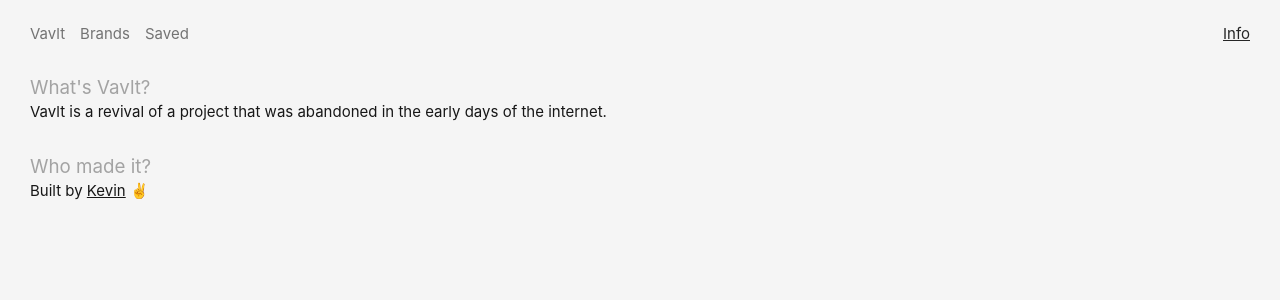
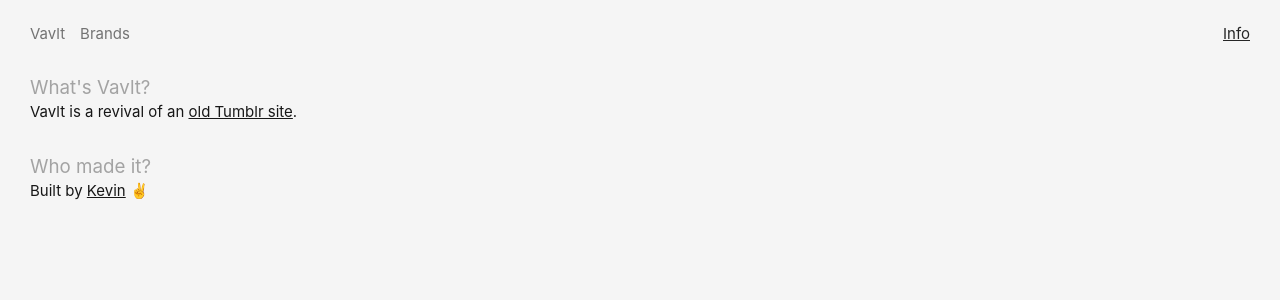
Before and after one commit to kevhjc/vavlt, a Next.js app: page /info in a window 1280 px wide. Shown: the top 300 px of the page. Built offline with nearby package versions, Linux system fonts and the light colour scheme.

Commit message:
feat: add placeholder save button component

```diff
--- a/components/Information.tsx
+++ b/components/Information.tsx
@@ -6,8 +6,16 @@ export default function Information() {
           <h2 className="text-xl text-neutral-400 dark:text-neutral-500">
             What's Vavlt?
           </h2>
-          Vavlt is a revival of a project that was abandoned in the early days
-          of the internet.
+          Vavlt is a revival of an{' '}
+          <a
+            href="http://web.archive.org/web/2020*/vavlt.tumblr.com"
+            target="_blank"
+            rel="noopener noreferrer"
+            className="underline underline-offset-1 hover:no-underline"
+          >
+            {`old Tumblr site`}
+          </a>
+          .
         </div>
         <h2 className="text-xl text-neutral-400 dark:text-neutral-500">
           Who made it?
--- a/components/Navbar.tsx
+++ b/components/Navbar.tsx
@@ -6,7 +6,6 @@ export default function Navbar() {
       <div className="flex flex-col left-4 gap-y-2 md:flex-row md:gap-x-4">
         <NavItem href="/" text="Vavlt" />
         <NavItem href="/brands" text="Brands" />
-        <NavItem href="/saved" text="Saved" />
       </div>
       <div className="flex right-4">
         <NavItem href="/info" text="Info" />
--- a/components/PostGrid.tsx
+++ b/components/PostGrid.tsx
@@ -2,6 +2,7 @@ import Image from 'next/image';
 import { Fragment, useState, useRef } from 'react';
 import { Dialog, Transition } from '@headlessui/react';
 import format from 'date-fns/format';
+import cn from 'classnames';
 
 import { ImageProps } from '../lib/interfaces';
 import { slugify } from '../lib/utils';
@@ -34,7 +35,7 @@ function Post({ image }: { image: ImageProps }) {
   return (
     <>
       <div className="group">
-        <div className="overflow-hidden rounded-lg">
+        <div className="relative overflow-hidden rounded-lg">
           <Image
             alt=""
             src={image.href}
@@ -42,11 +43,10 @@ function Post({ image }: { image: ImageProps }) {
             width={500}
             height={500}
             objectFit="cover"
-            className={
-              isLoading
-                ? 'scale-110 blur-2xl'
-                : 'scale-100 cursor-pointer rounded-lg blur-0 duration-200 ease-in-out hover:scale-[1.02]'
-            }
+            className={cn(
+              'static cursor-pointer rounded-lg duration-200 ease-in-out group-hover:scale-[1.02]',
+              isLoading ? 'scale-110 blur-2xl' : 'scale-100 blur-0'
+            )}
             onLoadingComplete={() => setLoading(false)}
             onClick={openModal}
           />
--- /dev/null
+++ b/components/SaveButton.tsx
@@ -0,0 +1,29 @@
+export default function SaveButton() {
+  return (
+    <div className="absolute z-50 flex justify-center top-3 right-3">
+      <button
+        className="flex-shrink-0 hidden p-2 transition-all duration-100 ease-in-out rounded bg-emerald-400 hover:bg-emerald-500 hover:shadow-md group-hover:block dark:bg-neutral-800"
+        aria-hidden="true"
+        onClick={(e) => {
+          e.preventDefault();
+          e.stopPropagation();
+        }}
+      >
+        <svg
+          width="15"
+          height="15"
+          viewBox="0 0 15 15"
+          fill="none"
+          xmlns="http://www.w3.org/2000/svg"
+        >
+          <path
+            d="M4.89346 2.35248C3.49195 2.35248 2.35248 3.49359 2.35248 4.90532C2.35248 6.38164 3.20954 7.9168 4.37255 9.33522C5.39396 10.581 6.59464 11.6702 7.50002 12.4778C8.4054 11.6702 9.60608 10.581 10.6275 9.33522C11.7905 7.9168 12.6476 6.38164 12.6476 4.90532C12.6476 3.49359 11.5081 2.35248 10.1066 2.35248C9.27059 2.35248 8.81894 2.64323 8.5397 2.95843C8.27877 3.25295 8.14623 3.58566 8.02501 3.88993C8.00391 3.9429 7.98315 3.99501 7.96211 4.04591C7.88482 4.23294 7.7024 4.35494 7.50002 4.35494C7.29765 4.35494 7.11523 4.23295 7.03793 4.04592C7.01689 3.99501 6.99612 3.94289 6.97502 3.8899C6.8538 3.58564 6.72126 3.25294 6.46034 2.95843C6.18109 2.64323 5.72945 2.35248 4.89346 2.35248ZM1.35248 4.90532C1.35248 2.94498 2.936 1.35248 4.89346 1.35248C6.0084 1.35248 6.73504 1.76049 7.20884 2.2953C7.32062 2.42147 7.41686 2.55382 7.50002 2.68545C7.58318 2.55382 7.67941 2.42147 7.79119 2.2953C8.265 1.76049 8.99164 1.35248 10.1066 1.35248C12.064 1.35248 13.6476 2.94498 13.6476 4.90532C13.6476 6.74041 12.6013 8.50508 11.4008 9.96927C10.2636 11.3562 8.92194 12.5508 8.00601 13.3664C7.94645 13.4194 7.88869 13.4709 7.83291 13.5206C7.64324 13.6899 7.3568 13.6899 7.16713 13.5206C7.11135 13.4709 7.05359 13.4194 6.99403 13.3664C6.0781 12.5508 4.73641 11.3562 3.59926 9.96927C2.39872 8.50508 1.35248 6.74041 1.35248 4.90532Z"
+            fill="currentColor"
+            fillRule="evenodd"
+            clipRule="evenodd"
+          ></path>
+        </svg>
+      </button>
+    </div>
+  );
+}
--- a/pages/brands/[...slug].tsx
+++ b/pages/brands/[...slug].tsx
@@ -68,7 +68,7 @@ export default function Brand({ images }: { images: ImageProps[] }) {
           <div className="px-6 -mb-6">
             <div className="py-8 mx-auto gap-y-8">
               <h2 className="text-xl text-neutral-400 dark:text-neutral-500">
-                All posts including{' '}
+                Posts featuring{' '}
                 <span className="text-neutral-800 dark:text-neutral-100">
                   {brand}
                 </span>
```
